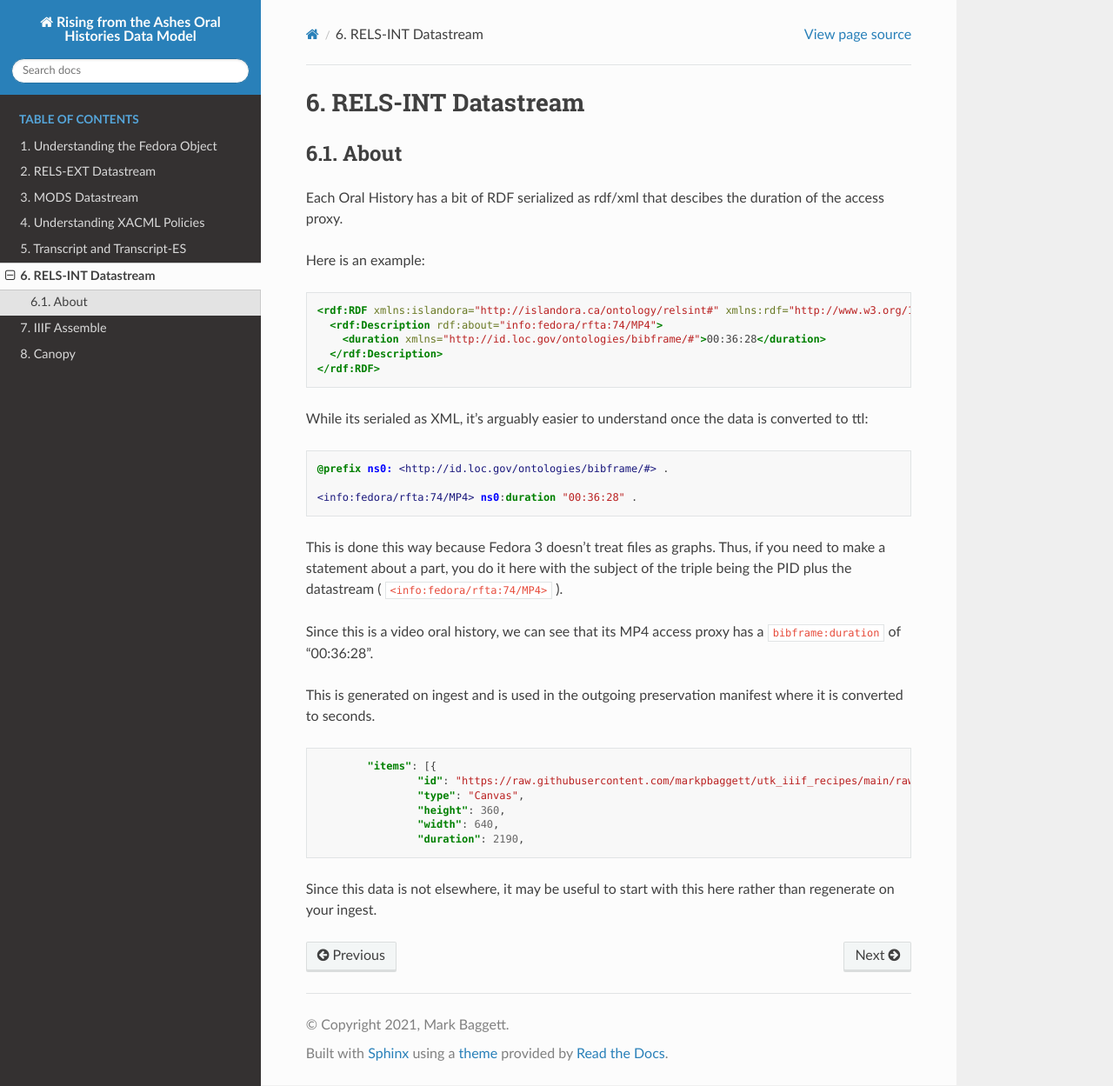
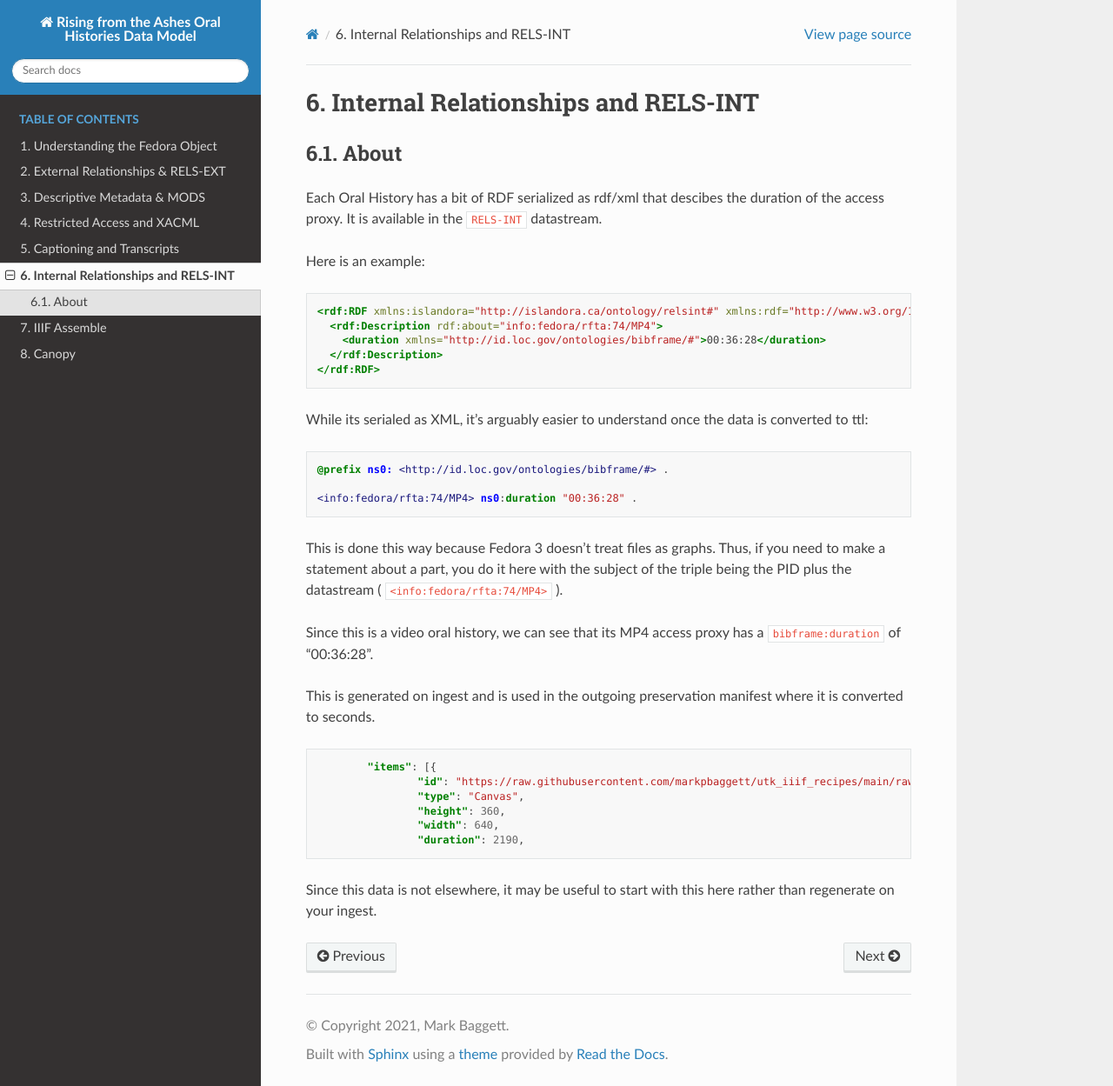
Before and after one commit to markpbaggett/rfta_data_models, a Sphinx documentation site: the page built from docs/source/data/6_rels_int.rst, in a window 1280 px wide and 1249 px high. Shown: the whole window at 87% size. Built offline with Sphinx 7.4.7 and the Read the Docs theme 2.0.0, drawn with Linux system fonts in a browser that asks for light colours.

Commit message:
Update headings and about sections.

```diff
--- a/docs/source/data/1_fedora_object.rst
+++ b/docs/source/data/1_fedora_object.rst
@@ -4,7 +4,9 @@ Understanding the Fedora Object
 About
 -----
 
-This page describes the content model of an RFTA oral history and the  unique datastreams related to each Fedora object.
+All objects related to RFTA are managed in a Fedora 3.8.1 repository with Islandora 7.
+
+This page describes the content model of an RFTA oral history and the unique datastreams related to each Fedora object.
 If the datastream is more than a binary and needs further explanation, it is hyperlinked and described in future pages.
 
 Unique Datastreams
--- a/docs/source/data/2_rels_ext.rst
+++ b/docs/source/data/2_rels_ext.rst
@@ -1,5 +1,5 @@
-RELS-EXT Datastream
-===================
+External Relationships & RELS-EXT
+=================================
 
 About
 -----
--- a/docs/source/data/3_understanding_the_mods.rst
+++ b/docs/source/data/3_understanding_the_mods.rst
@@ -1,5 +1,5 @@
-MODS Datastream
-===============
+Descriptive Metadata & MODS
+===========================
 
 About
 -----
--- a/docs/source/data/4_policy.rst
+++ b/docs/source/data/4_policy.rst
@@ -1,5 +1,5 @@
-Understanding XACML Policies
-============================
+Restricted Access and XACML
+===========================
 
 About
 -----
--- a/docs/source/data/5_transcripts.rst
+++ b/docs/source/data/5_transcripts.rst
@@ -1,5 +1,5 @@
-Transcript and Transcript-ES
-============================
+Captioning and Transcripts
+==========================
 
 About
 -----
--- a/docs/source/data/6_rels_int.rst
+++ b/docs/source/data/6_rels_int.rst
@@ -1,10 +1,11 @@
-RELS-INT Datastream
-===================
+Internal Relationships and RELS-INT
+===================================
 
 About
 -----
 
-Each Oral History has a bit of RDF serialized as rdf/xml that descibes the duration of the access proxy.
+Each Oral History has a bit of RDF serialized as rdf/xml that descibes the duration of the access proxy. It is available
+in the :code:`RELS-INT` datastream.
 
 Here is an example:
 
```
